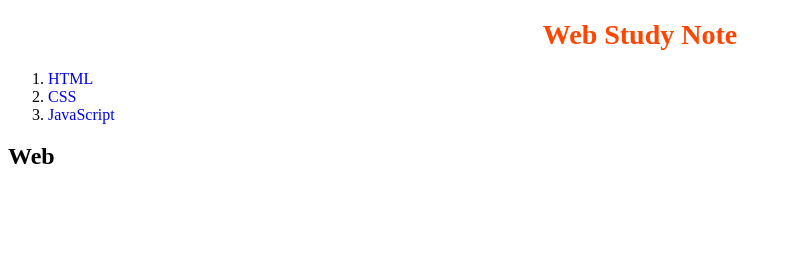
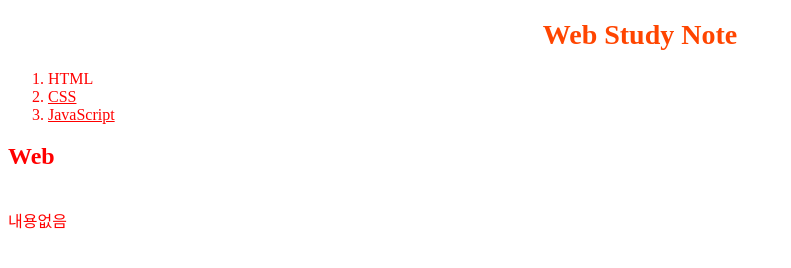
Before and after one commit to 16Hongc/TIL, a plain HTML site: page Web/CSS/index.html in a window 1280 px wide. Shown: the whole page, without its empty margins (0-791 px from the left). Drawn offline with Linux system fonts and the light colour scheme.

Commit message:
강의 정리

```diff
--- a/Web/CSS/index.html
+++ b/Web/CSS/index.html
@@ -12,13 +12,13 @@
                 text-align: center ;
             }
 
-            a {
-                color: break ;
+            #ex {
+                color: red ;
                 text-decoration: none ;
             }
 
-            .visited {
-                color: gray ;
+            * {
+                color: red ;
             }
 
             .active {
@@ -33,13 +33,15 @@
     <body>
         <h1> Web Study Note </h1>
 
-        <ol>
-            <li><a href="pages/sn_html.html"> HTML </a></li>
+        <ol >
+            <li><a href="pages/sn_html.html" id="ex"> HTML </a></li>
             <li><a href="pages/sn_css.html"> CSS </a></li>
             <li><a href="pages/sn_javascript.html"> JavaScript </a></li>
         </ol>
 
         <h2> Web </h2>
+        <br>
+        내용없음
 
     </body>
 
```
Also changed, not shown: Web/CSS/images/image-20200916101229493.png (added), Web/CSS/images/image-20200916103825250.png (added), Web/CSS/images/image-20200916105016354.png (added), Web/CSS/images/image-20200916105601718.png (added), 3 other files.
